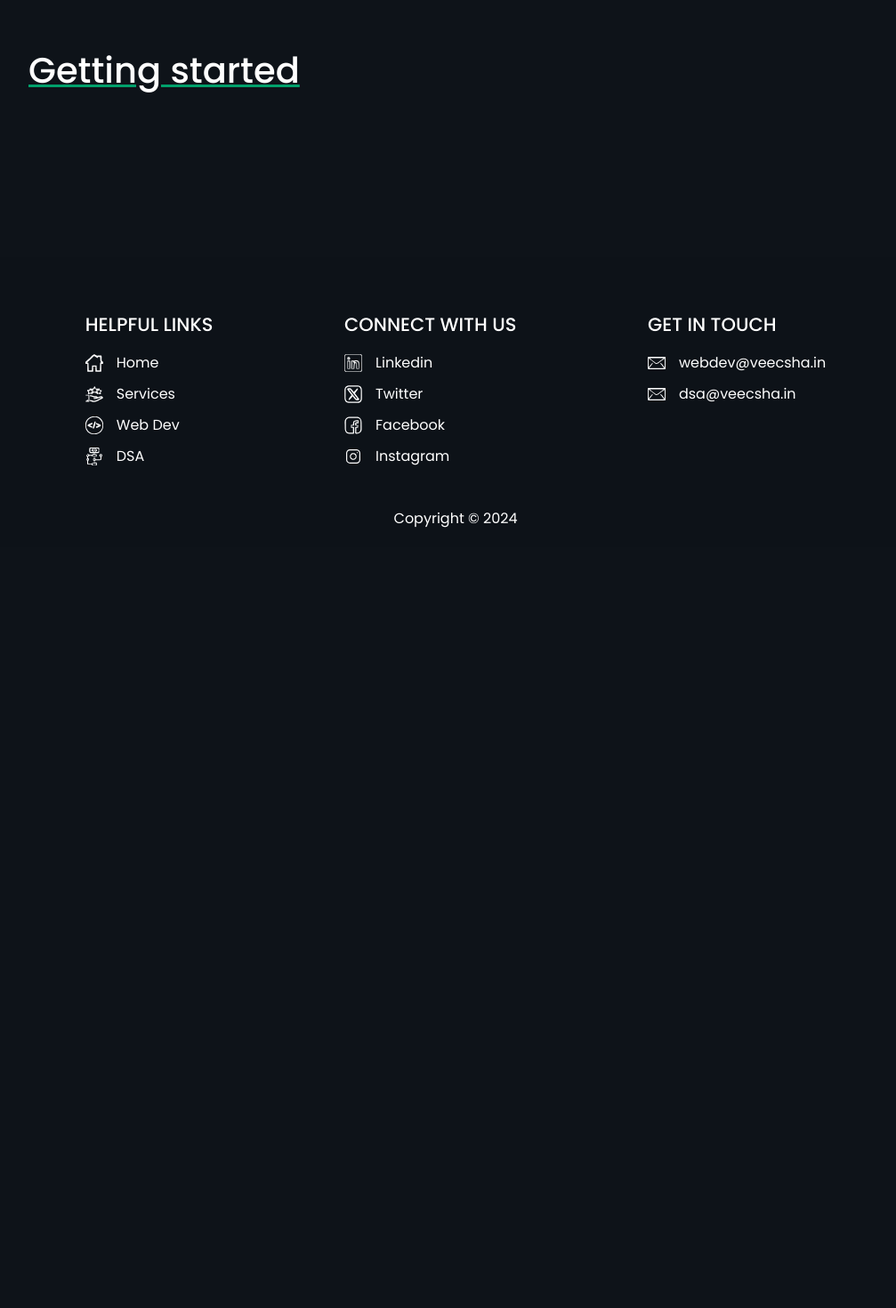
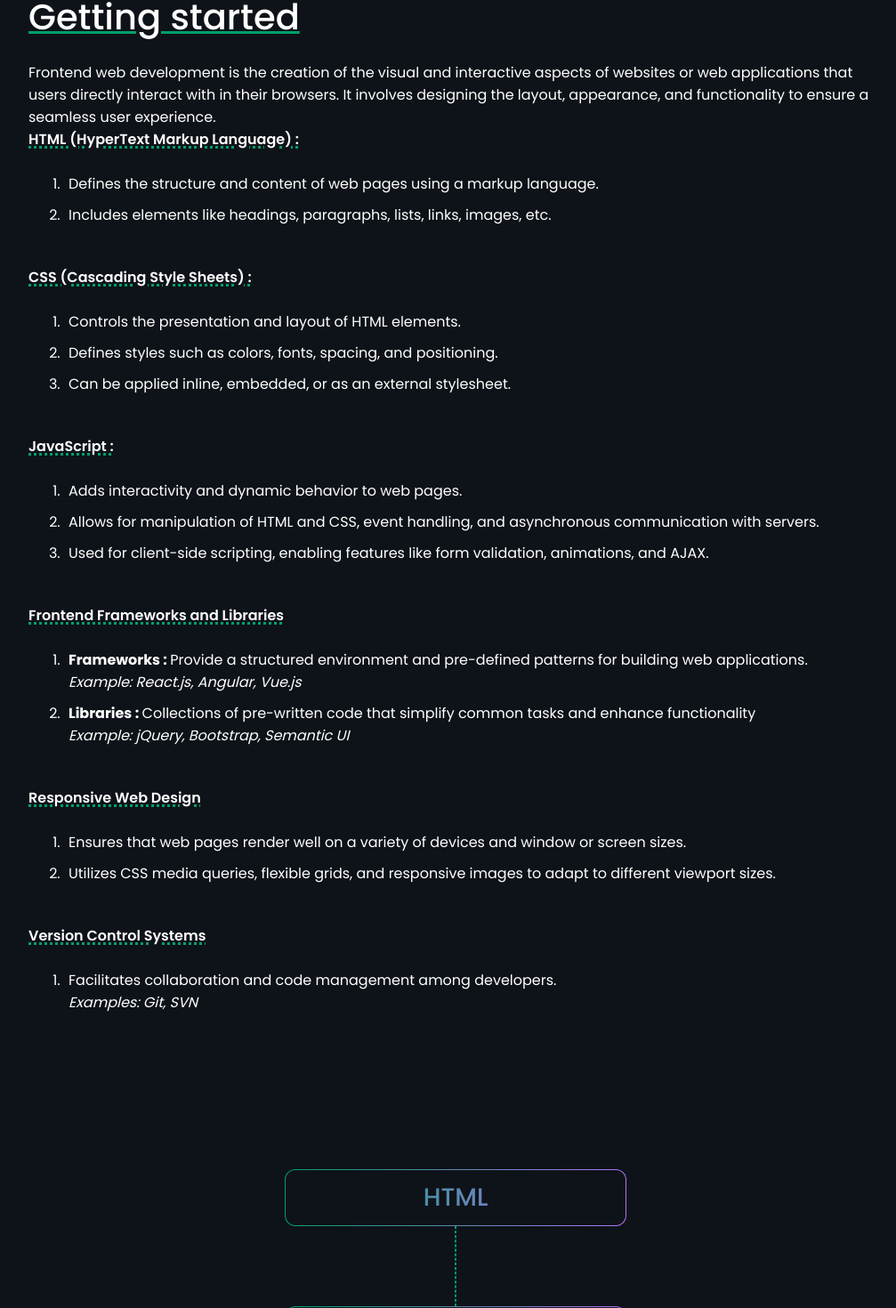
Before and after one commit to Saketh-Reddy-Bejadi/gdsc_veecsha, a React (Create React App) app: page /Frontend in a window 1280 px wide. Shown: the part 111-1581 px from the top of the page at 89% size, without its empty margins (128-1135 px from the left). Before the commit the page ends 800 px from the top, so only its background shows below. Built offline with nearby package versions, Linux system fonts and the light colour scheme; a web font is replaced by a local one.

Commit message:
done with frontend page

```diff
--- a/src/components/WebDev/Frontend.css
+++ b/src/components/WebDev/Frontend.css
@@ -1,3 +1,18 @@
 .Frontend {
-  padding: 160px;
+  padding: 100px 160px;
 }
+.Fcontent {
+  padding: 20px 40px;
+  color: rgb(107, 107, 107);
+}
+.Fcontent > li {
+  padding: 5px;
+}
+@media only screen and (max-width: 600px) {
+  .Frontend {
+    padding: 105px 20px 0px 20px;
+  }
+  .Fcontent {
+    padding: 20px 0px 0px 30px;
+  }
+}
--- a/src/components/WebDev/Frontend.js
+++ b/src/components/WebDev/Frontend.js
@@ -1,12 +1,75 @@
 import React from "react";
 import "./Frontend.css";
+import { frontendRoadmap, frontendData } from "./data";
 
 export const Frontend = () => {
   return (
     <>
       <div className="Frontend">
-      <p className="webHead">Getting started</p>
-
+        <p className="webHead">Getting started</p>
+        <span>
+          Frontend web development is the creation of the visual and interactive
+          aspects of websites or web applications that users directly interact
+          with in their browsers. It involves designing the layout, appearance,
+          and functionality to ensure a seamless user experience.
+        </span>
+        <ul className="subItem">
+          {frontendData.map((info, s) => (
+            <li key={s}>
+              <span className="subIsh">
+                <a href="/">{info.Fhead}</a>
+              </span>
+              {Array.isArray(info.Fcontent) ? (
+                <ol className="Fcontent">
+                  {info.Fcontent.map((subcon, p) => (
+                    <li key={p}>
+                      <span>
+                        <b>{subcon.head}</b>
+                      </span>
+                      {subcon.content}
+                      <br />
+                      <span>
+                        <i>Example: {subcon.example}</i>
+                      </span>
+                    </li>
+                  ))}
+                </ol>
+              ) : (
+                <ol className="Fcontent">
+                  {info.Fcontent.split("|||").map((content, b) => (
+                    <li key={b}>{content.trim()}</li>
+                  ))}
+                </ol>
+              )}
+            </li>
+          ))}
+          <li>
+            <span className="subIsh">
+              <a href="/">Version Control Systems</a>
+            </span>
+            <ol className="Fcontent">
+              <li>
+                Facilitates collaboration and code management among developers.
+                <br />
+                <span>
+                  <i>Examples: Git, SVN</i>
+                </span>
+              </li>
+            </ol>
+          </li>
+        </ul>
+      </div>
+      <div className="roadmap">
+        {frontendRoadmap && frontendRoadmap.length > 0
+          ? frontendRoadmap.map((dataItem, j) => (
+              <div key={j}>
+                <a className="item" href="/WebDev">
+                  <p className="Itext">{dataItem.heading}</p>
+                </a>
+                {dataItem.id < 5 ? <div className="path"></div> : null}
+              </div>
+            ))
+          : null}
       </div>
     </>
   );
--- a/src/components/WebDev/WebDev.css
+++ b/src/components/WebDev/WebDev.css
@@ -1,11 +1,10 @@
-.WebDev{
+.WebDev {
   width: 100%;
-
 }
-.webH{
-  text-shadow:5px 5px 10px rgba(255, 255, 255, 0.164);
+.webH {
+  text-shadow: 5px 5px 10px rgba(255, 255, 255, 0.164);
 }
-.WebCon1{
+.WebCon1 {
   height: 100svh;
   display: flex;
   justify-content: center;
@@ -13,153 +12,154 @@
   align-items: center;
   font-weight: 550;
 }
-.img1{
-
+.img1 {
   top: 160px;
   left: 180px;
 }
-.img2{
+.img2 {
   top: 110px;
-  left:600px;
+  left: 600px;
 }
-.img3{
+.img3 {
   top: 130px;
   right: 190px;
 }
-.img4{
+.img4 {
   bottom: 90px;
   left: 400px;
 }
-.img5{
+.img5 {
   bottom: 90px;
   left: 730px;
 }
-.WebCon1 img{
+.WebCon1 img {
   animation: IMGanimation 3s ease infinite;
   position: absolute;
   width: 120px;
 }
-.webContent{
+.webContent {
   padding: 160px;
 }
-.webHead{
+.webHead {
   font-size: 40px;
   font-weight: 500;
   margin: 0px 0px 20px 0px;
   text-decoration: underline;
   text-decoration-thickness: 2.5px;
-  text-decoration-color: #01A06B;
+  text-decoration-color: #01a06b;
 }
-.webSubhead{
+.webSubhead {
   font-size: 18px;
   font-weight: 500;
   margin: 0px 0px 20px 0px;
 }
-.wBasic{
+.wBasic {
   margin: 20px;
   gap: 90px;
   list-style-type: none;
 }
-.wBasic > li{
+.wBasic > li {
   margin: 0px 0px 20px 0px;
   color: rgba(255, 255, 255, 0.905);
 }
-.webSidehead{
+.webSidehead {
   font-weight: 600;
   text-decoration: underline;
   text-decoration-color: #b573f8;
   text-decoration-thickness: 2.5px;
   font-size: 18px;
 }
-.roadmap{
-  margin:30px auto
+.roadmap {
+  margin: 30px auto;
 }
-.item{
-  background:linear-gradient(#0E1319,#0E1319) padding-box,
-  linear-gradient(to right,#01A06B, #b573f8) border-box;
+.item {
+  background: linear-gradient(#0e1319, #0e1319) padding-box,
+    linear-gradient(to right, #01a06b, #b573f8) border-box;
   border: 1.3px solid transparent;
   border-radius: 12px;
   text-align: center;
-  width: 60%;
+  width: 30%;
   font-size: 28px;
   padding: 10px;
   font-weight: 500;
   margin: auto;
 }
-.Itext{
-  background: linear-gradient(90deg,#01A06B,#b573f8);
+.Itext {
+  background: linear-gradient(90deg, #01a06b, #b573f8);
   background-clip: text;
   -webkit-text-fill-color: transparent;
 }
-.path{
-  width: .1px;
+.path {
+  width: 0.1px;
   height: 90px;
-  border:1px dashed #01A06B;
+  border: 1px dashed #01a06b;
   margin: auto;
 }
-.subItem a{
+.subItem a {
   display: inline-block;
-  text-decoration:underline;
+  text-decoration: underline;
   text-decoration-style: dotted;
-  text-decoration-color: #01A06B;
+  text-decoration-color: #01a06b;
   text-decoration-thickness: 2.5px;
   font-weight: 550;
 }
-.subItem > li{
+.subItem > li {
   list-style-type: none;
   margin: auto auto 20px auto;
   color: rgba(255, 255, 255, 0.719);
 }
 
 @keyframes IMGanimation {
-  0%{
-    transform: translateY(0)rotate(15deg);
+  0% {
+    transform: translateY(0) rotate(15deg);
   }
-  50%{
-    transform: translateY(-5px)rotate(15deg);
+  50% {
+    transform: translateY(-5px) rotate(15deg);
   }
-  100%{
-    transform: translateY(0)rotate(15deg);
+  100% {
+    transform: translateY(0) rotate(15deg);
   }
 }
 
-
 @media only screen and (max-width: 600px) {
-  .webH{
+  .webH {
     font-size: 50px;
     text-align: center;
   }
-  .WebCon1 img{
+  .WebCon1 img {
     width: 90px;
   }
-  .img1{
+  .img1 {
     top: 80px;
     left: auto;
     right: 80px;
   }
-  .img2{
+  .img2 {
     top: 280px;
     right: 30px;
     left: auto;
   }
-  .img4{
+  .img4 {
     top: auto;
     bottom: 110px;
     left: 50px;
   }
-  .img3{
+  .img3 {
     top: auto;
     bottom: 30px;
     right: 10px;
   }
-  .img5{
-    top:130px ;
+  .img5 {
+    top: 130px;
     left: 5px;
   }
-  .webContent{
+  .webContent {
     padding: 15px;
   }
-  .subItem{
+  .subItem {
     padding: 15px;
   }
+  .item {
+    width: 65%;
+  }
 }
--- a/src/components/WebDev/data.js
+++ b/src/components/WebDev/data.js
@@ -21,7 +21,6 @@ const data = [
   },
 ];
 export default data;
-
 
 const webDev = [
   {
@@ -74,11 +73,78 @@ const webDev = [
         ],
       },
       {
-        head:'Full-stack development',
-        content:" building both the front-end (what users see and interact with) and the back-end (the 'behind-the-scenes' workings) of a website or web application. It's like being a chef who can both cook and decorate a cake. Full stack developers know how to handle everything from designing the look of a website to making sure it works smoothly and securely behind the scenes."
-      }
+        head: "Full-stack development",
+        content:
+          " building both the front-end (what users see and interact with) and the back-end (the 'behind-the-scenes' workings) of a website or web application. It's like being a chef who can both cook and decorate a cake. Full stack developers know how to handle everything from designing the look of a website to making sure it works smoothly and securely behind the scenes.",
+      },
     ],
   },
 ];
 
 export { webDev };
+
+const frontendData = [
+  {
+    Fhead: "HTML (HyperText Markup Language) : ",
+    Fcontent:
+      "Defines the structure and content of web pages using a markup language. ||| Includes elements like headings, paragraphs, lists, links, images, etc. ",
+  },
+  {
+    Fhead: "CSS (Cascading Style Sheets) : ",
+    Fcontent:
+      "Controls the presentation and layout of HTML elements.|||Defines styles such as colors, fonts, spacing, and positioning.|||Can be applied inline, embedded, or as an external stylesheet.",
+  },
+  {
+    Fhead: "JavaScript : ",
+    Fcontent:
+      "Adds interactivity and dynamic behavior to web pages.|||Allows for manipulation of HTML and CSS, event handling, and asynchronous communication with servers.|||Used for client-side scripting, enabling features like form validation, animations, and AJAX.",
+  },
+  {
+    Fhead: "Frontend Frameworks and Libraries",
+    Fcontent: [
+      {
+        head: "Frameworks : ",
+        content:
+          "Provide a structured environment and pre-defined patterns for building web applications.",
+        example: "React.js, Angular, Vue.js",
+      },
+      {
+        head: "Libraries : ",
+        content:
+          "Collections of pre-written code that simplify common tasks and enhance functionality",
+        example: "jQuery, Bootstrap, Semantic UI",
+      },
+    ],
+  },
+  {
+    Fhead: "Responsive Web Design",
+    Fcontent:
+      "Ensures that web pages render well on a variety of devices and window or screen sizes.|||Utilizes CSS media queries, flexible grids, and responsive images to adapt to different viewport sizes.",
+  },
+];
+
+export { frontendData };
+
+const frontendRoadmap = [
+  {
+    id: 1,
+    heading: "HTML",
+  },
+  {
+    id: 2,
+    heading: "CSS",
+  },
+  {
+    id: 3,
+    heading: "Javascript",
+  },
+  {
+    id: 4,
+    heading: "Frameworks",
+  },
+  {
+    id: 5,
+    heading: "Responsive Design",
+  },
+];
+export { frontendRoadmap };
```
